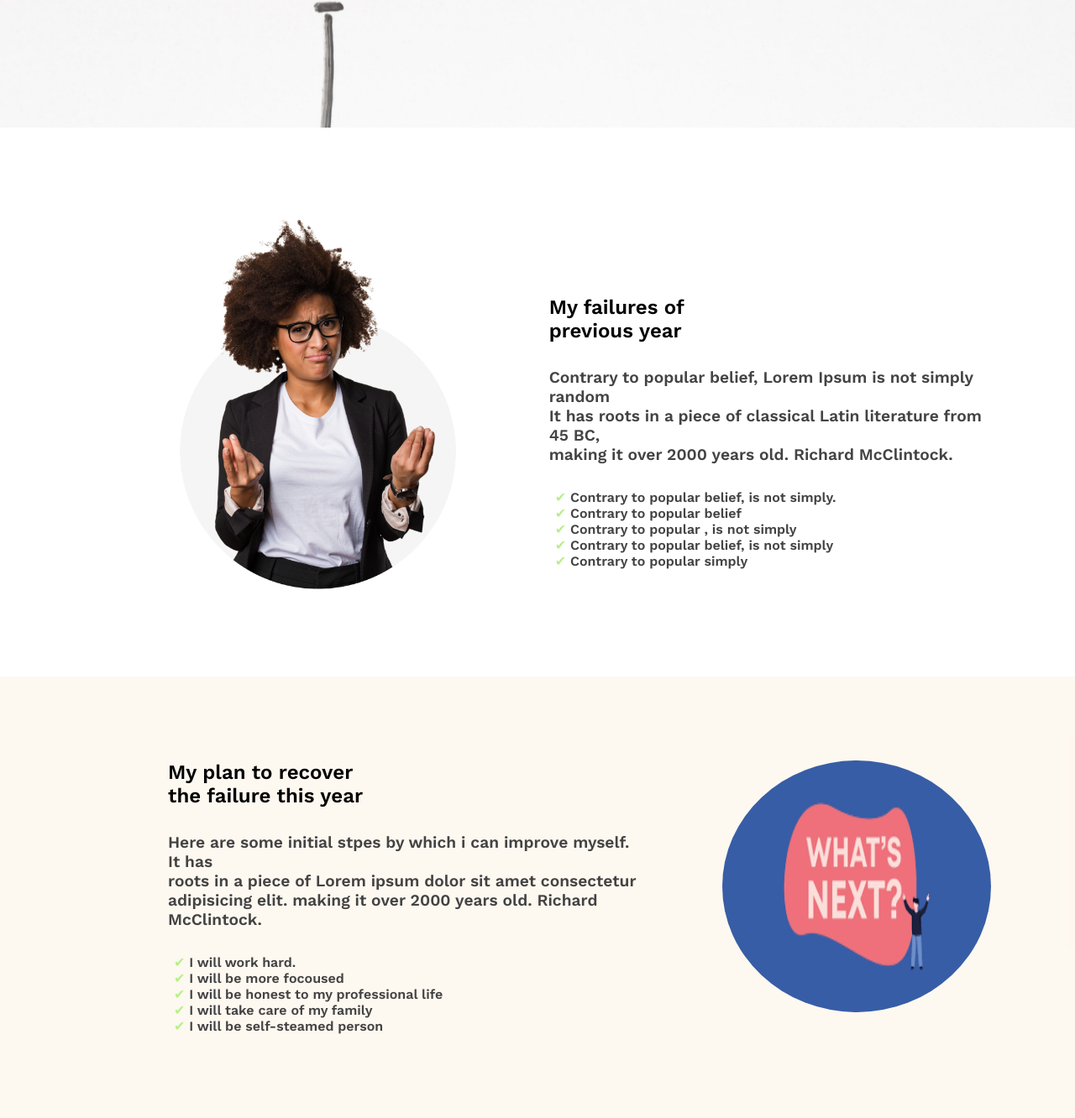
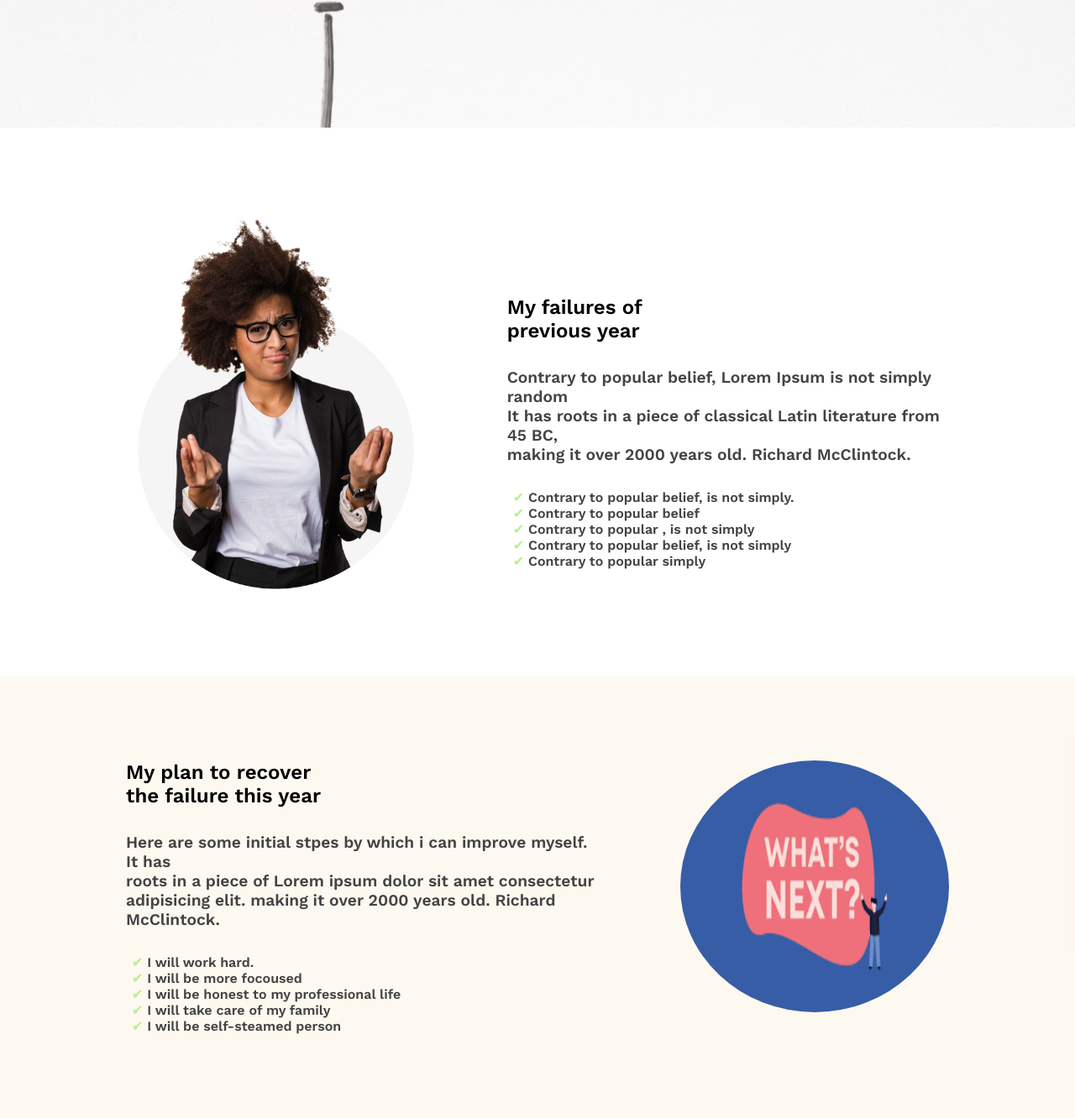
Before and after one commit to pavelkhan67/assignment-1, a plain HTML site: page index.html in a window 1280 px wide. Shown: the part 648-1980 px from the top of the page at 84% size. Drawn offline with nearby package versions, Linux system fonts and the light colour scheme.

Commit message:
3rd final Deploy

```diff
--- a/styles/style.css
+++ b/styles/style.css
@@ -33,7 +33,7 @@
 .my-failure {
     display: flex;
     justify-content: center;
-    padding: 100px 100px 100px 200px;
+    padding: 100px 150px 100px 150px;
     gap: 100px;
 }
 
@@ -54,7 +54,7 @@ ul span {
 .my-recovery{
     display: flex;
     justify-content: center;
-    padding: 100px 100px 100px 200px;
+    padding: 100px 150px 100px 150px;
     gap: 100px;
     background-color: rgba(250, 235, 215, 0.378);
 }
```
